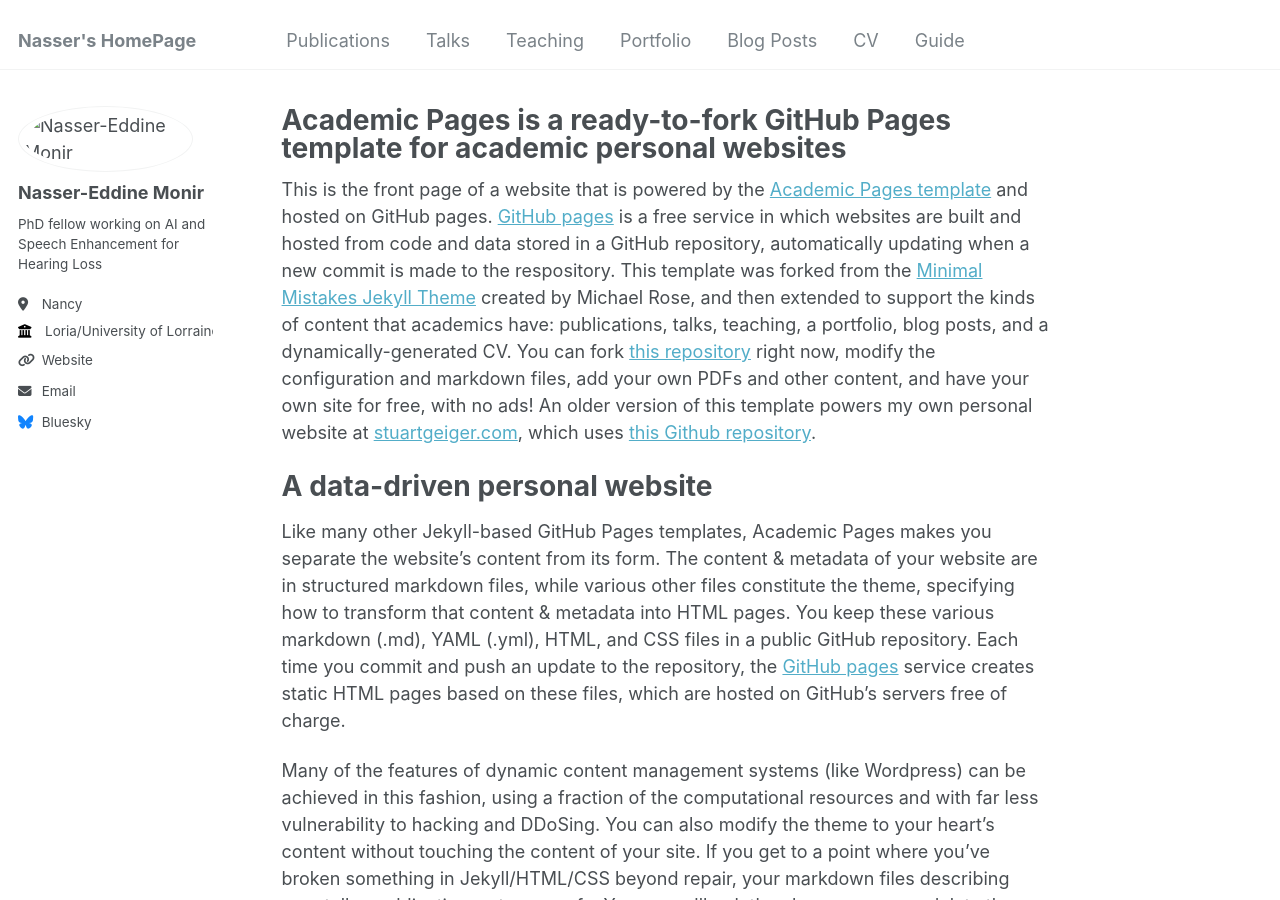
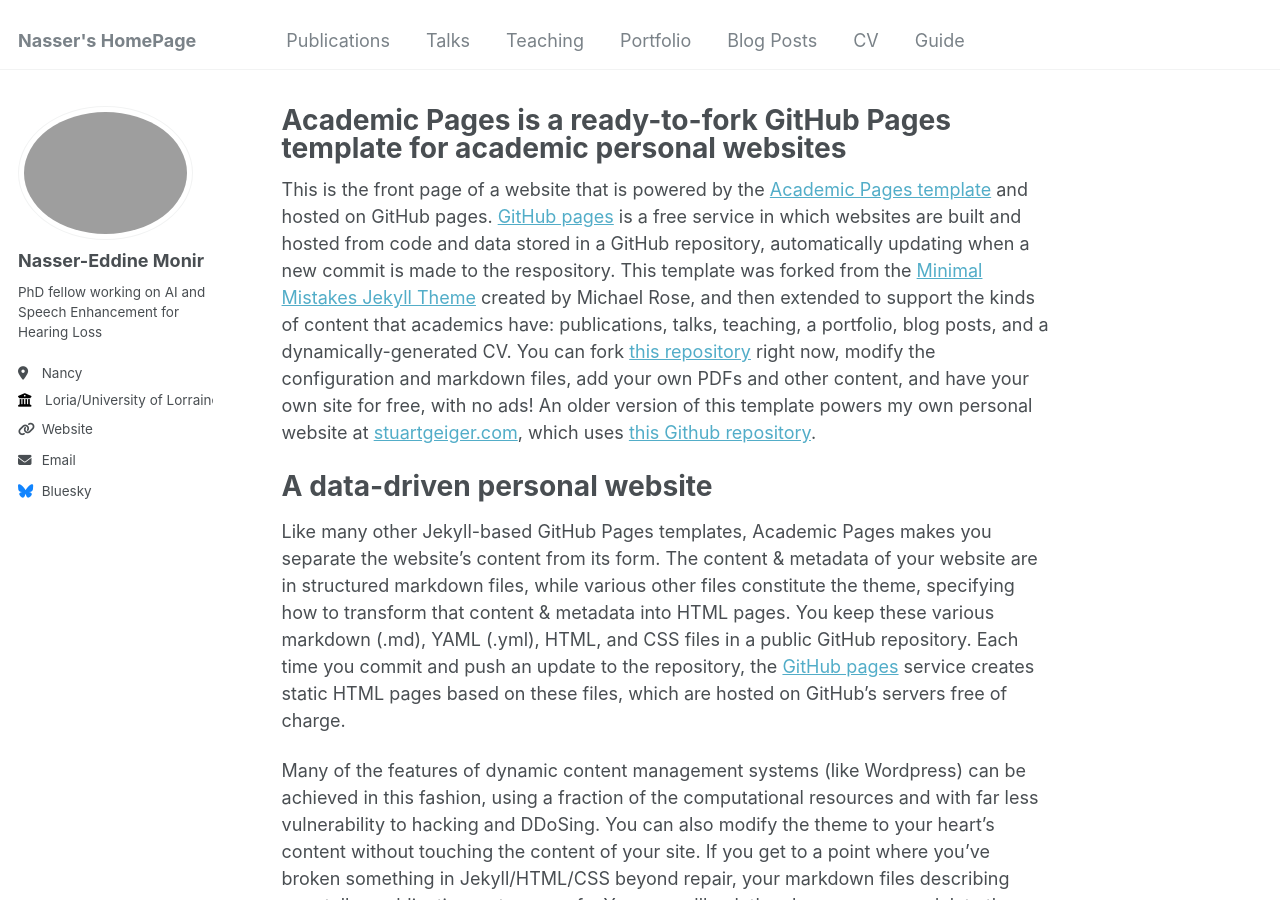
Before and after one commit to Nasseredd/nasseredd.github.io, a Jekyll site: the page built from _pages/about.md, in a window 1280 px wide and 900 px high. Built offline with Jekyll 4.4.1, drawn with Linux system fonts in a browser that asks for light colours.

Commit message:
Added 'images/personal_picture_1.png' as a profile picture

```diff
--- a/_config.yml
+++ b/_config.yml
@@ -20,7 +20,7 @@
 #               If a field is blank the icon and link will not appear, otherwise it will be shown.
 #               Additional customization can be done by editing /_includes/author-profile.html
 author:
-  avatar           : "images/bio-photo.jpg"
+  avatar           : "images/personal_picture_1.png"
   name             : "Nasser-Eddine Monir"
   bio              : "PhD fellow working on AI and Speech Enhancement for Hearing Loss"
   location         : "Nancy"
```
